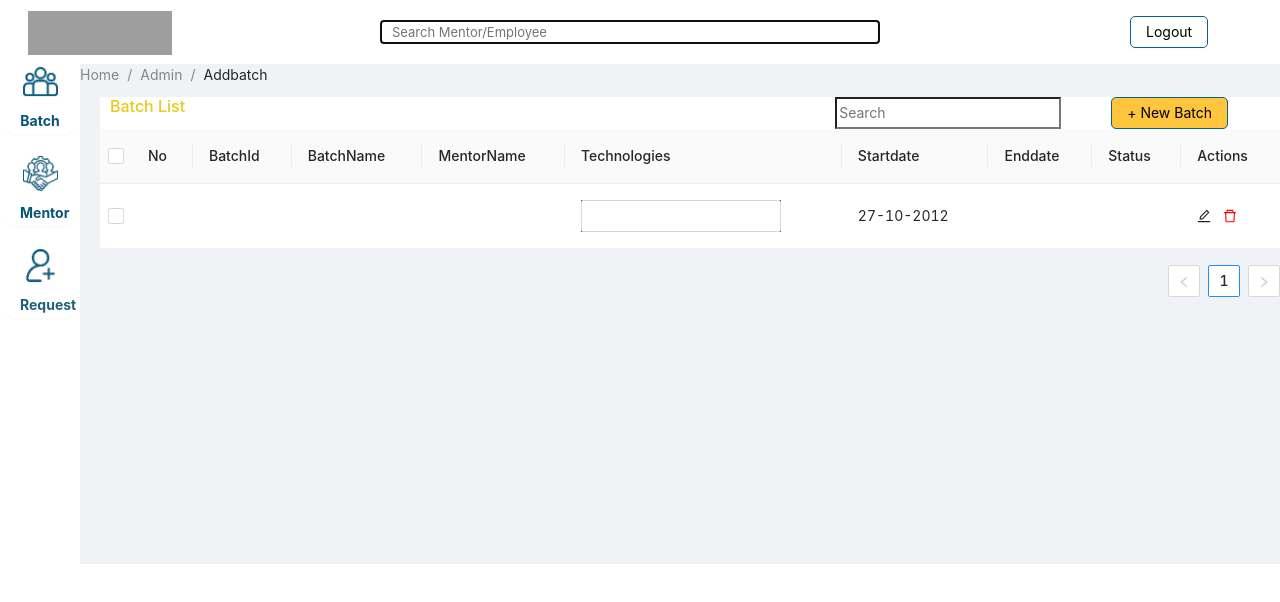
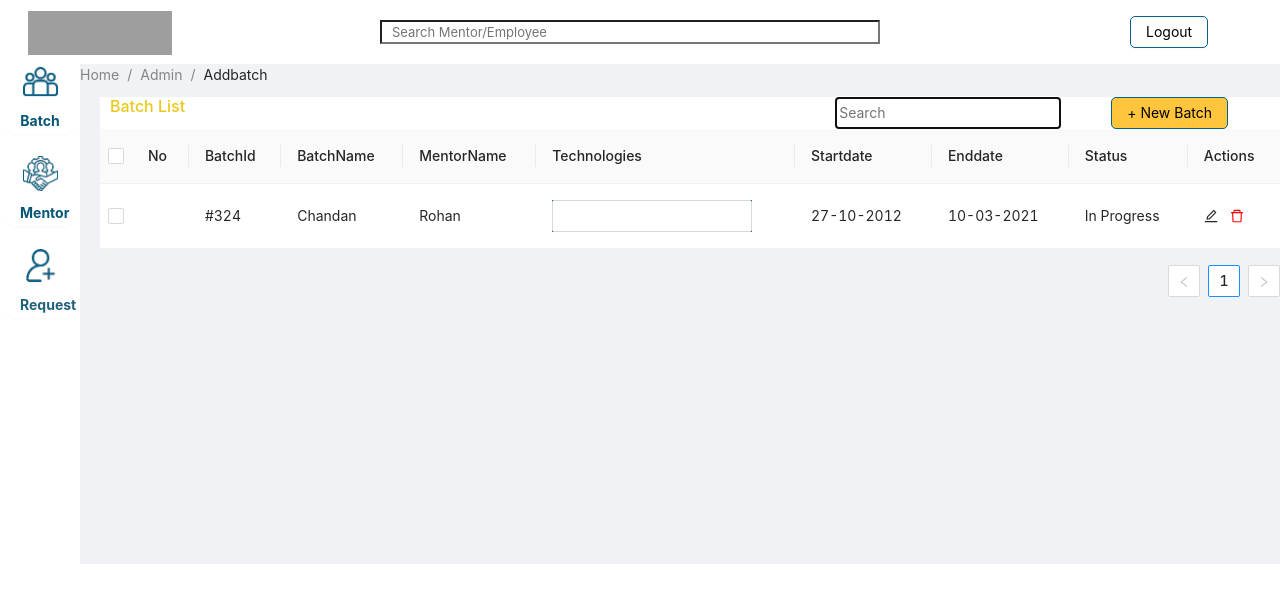
Before and after one commit to Ramyashree-SR/LMS_Front-End, a React (Create React App) app: page /admin/addbatch in a window 1280 px wide. Shown: the top 602 px of the page. Built offline with nearby package versions, Linux system fonts and the light colour scheme; grey boxes are pictures that could not be loaded.

Commit message:
updated data

```diff
--- a/src/components/admin/AddBatch.js
+++ b/src/components/admin/AddBatch.js
@@ -17,6 +17,8 @@ import { Layout } from "antd";
 const { Option } = Select;
 
 function AddBatch() {
+
+  //map the addnew data at new batch
   const mentorsList = ["Satyam", "Rohan", "Saayil", "Vihan"];
   const technologies = [
     "React",
@@ -54,17 +56,20 @@ function AddBatch() {
     setIsModalVisible(false);
   };
 
+
+  //Table Data
   const [isEditing, setIsEditing] = useState(false);
   const [editingStudent, setEditingStudent] = useState(null);
   const [dataSource, setDataSource] = useState([
     {
       no: "1",
-      batch_id: "#324",
-      batch_name: "Chandan",
-      mentor_name: "Rohan",
-      technologies: "",
+      BatchId: "#324",
+      BatchName: "Chandan",
+      MentorName: "Rohan",
+      Technologies: "",
       Startdate: "27-10-2012",
-      enddate: "10-03-2021",
+      Enddate: "10-03-2021",
+      Status: "In Progress",
     },
   ])
     // {
@@ -249,22 +254,8 @@ function AddBatch() {
   //   });
   // }
   // ])
-  // for (let i = 1; i<=5; i++) {
-  //   data.push({
-  //     key: i,
-  //     No:`${i}`,
-  //     batchId:"",
-  //     Batchname: ` ${i}`,
-  //     mentorname:`${i}`,
-  //     technologies:"",
-  //     startdate:"",
-  //     endstate:"",
-  //     action:""
 
-  //   });
-  // }
-
-  {
+{
     const [selectedRowKeys, setSelectedRowKeys] = useState([]);
     const [loading, setLoading] = useState(false);
 
@@ -307,6 +298,7 @@ function AddBatch() {
               type="text"
               placeholder="Search"
               style={{ background: "#FFFFFF", marginLeft: "650px" }}
+              autoFocus
             />
 
             <Button
```
